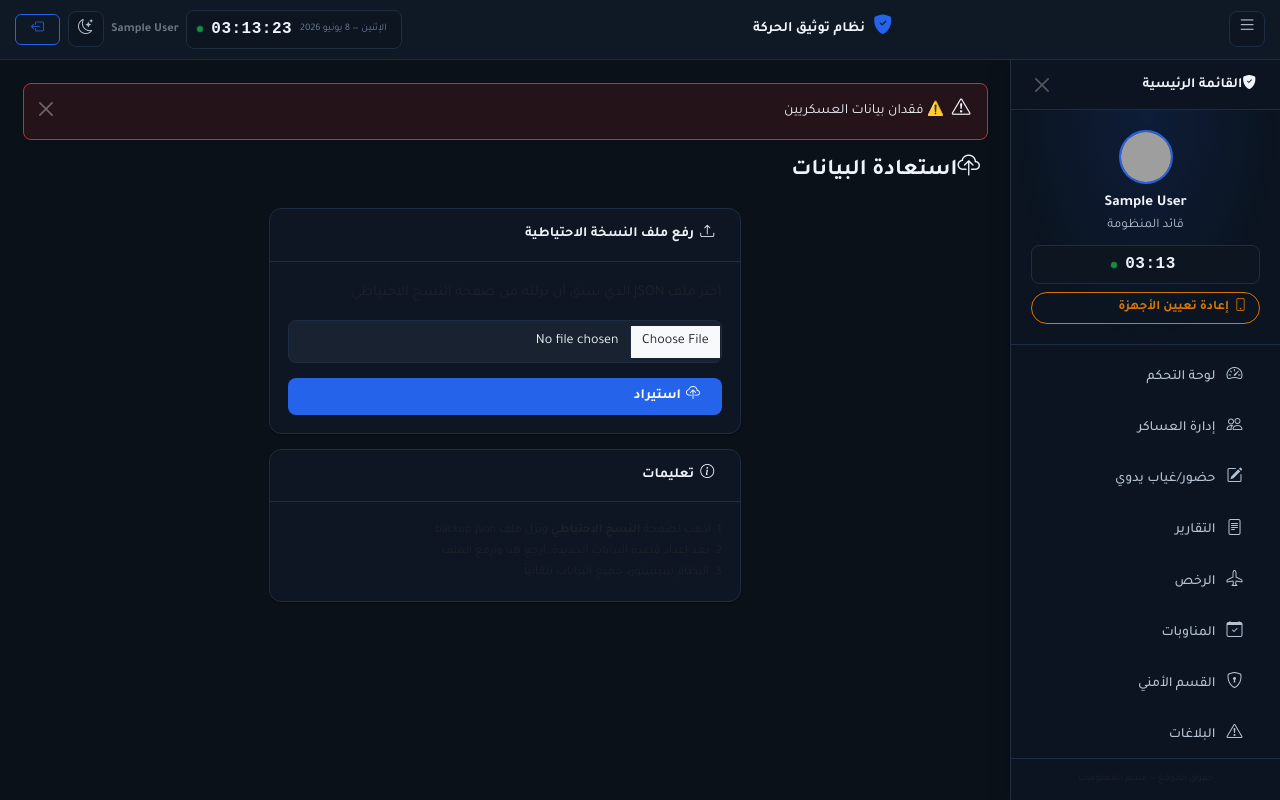
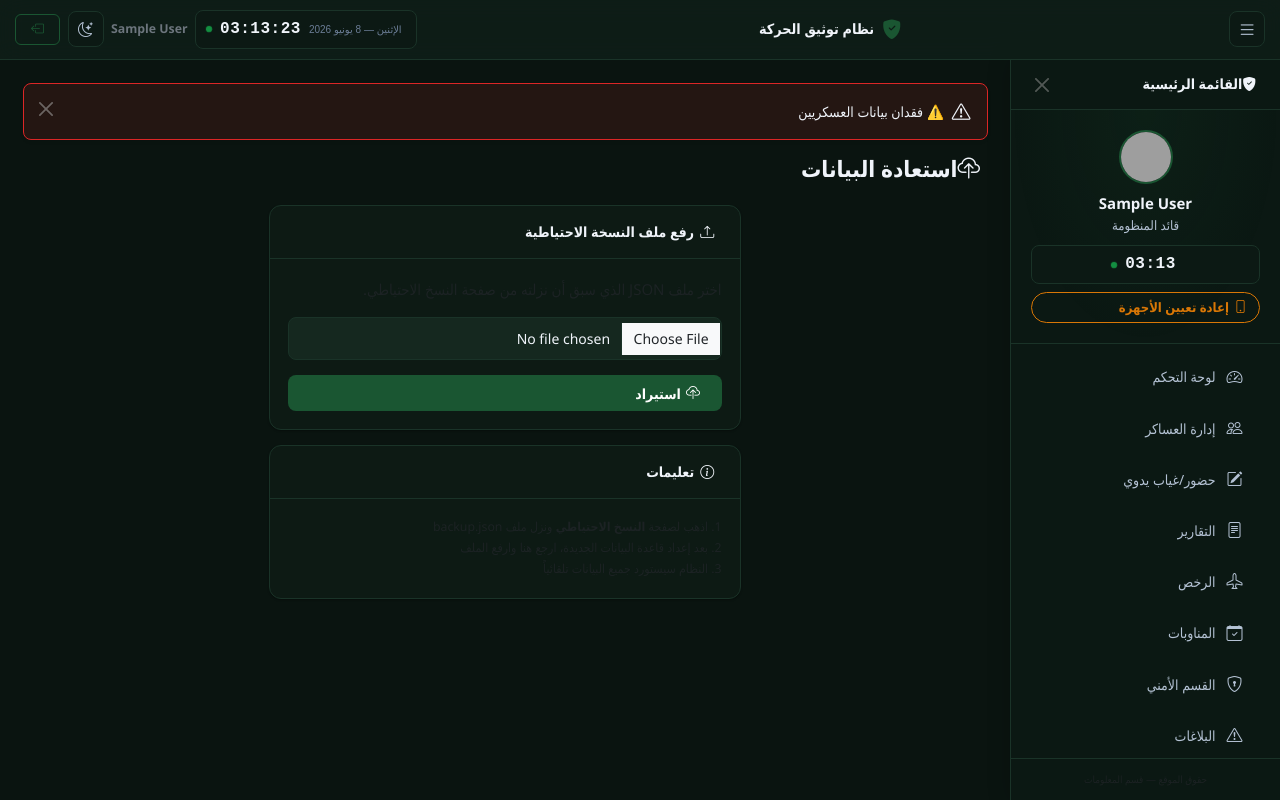
Before and after one commit to AXZksa/military-system, a Flask app: page /admin/restore in a window 1280 px wide. Run offline with Flask 3, Linux system fonts and the light colour scheme; the visitor is signed in with stand-in values (Sample User, id 1); data comes from the database, SQL or seed files in the repository; data that the repository does not hold is empty; some libraries are stand-ins or nearby versions; grey boxes are pictures that could not be loaded.

Commit message:
تغيير الثيم إلى الأخضر العسكري والذهبي مع خطوط النظام

```diff
--- a/static/css/style.css
+++ b/static/css/style.css
@@ -1,34 +1,38 @@
 :root {
-    --bg-primary: #0b1119;
-    --bg-secondary: #111b28;
-    --bg-tertiary: #182230;
-    --bg-card: #0e1624;
-    --bg-card-hover: #141e30;
-    --surface: #0d1521;
-    --surface-hover: #162236;
-    --border: #1e2d42;
-    --border-light: #152235;
-    --border-glow: rgba(37,99,235,.2);
+    --bg-primary: #0a1410;
+    --bg-secondary: #0f1e18;
+    --bg-tertiary: #15281f;
+    --bg-card: #0d1a14;
+    --bg-card-hover: #12241d;
+    --surface: #0c1914;
+    --surface-hover: #14261f;
+    --border: #1a3328;
+    --border-light: #13251d;
+    --border-glow: rgba(26,86,50,.2);
     --text-primary: #f0f4fa;
     --text-secondary: #b4c2d4;
     --text-muted: #6b7d96;
-    --accent-blue: #2563eb;
-    --accent-blue-hover: #3b82f6;
-    --accent-blue-dim: rgba(37,99,235,.12);
-    --accent-blue-glow: rgba(37,99,235,.25);
-    --accent-navy: #1e40af;
+    --accent-blue: #1a5632;
+    --accent-blue-hover: #2d7a4a;
+    --accent-blue-dim: rgba(26,86,50,.12);
+    --accent-blue-glow: rgba(26,86,50,.25);
+    --accent-navy: #0d3b20;
     --accent-slate: #475569;
     --accent-green: #16a34a;
     --accent-green-dim: rgba(22,163,74,.12);
     --accent-green-glow: rgba(22,163,74,.25);
+    --accent-gold: #c8a052;
+    --accent-gold-hover: #d4b86a;
+    --accent-gold-dim: rgba(200,160,82,.12);
+    --accent-gold-glow: rgba(200,160,82,.25);
+    --accent-purple: #7c3aed;
+    --accent-purple-dim: rgba(124,58,237,.12);
+    --accent-cyan: #0891b2;
+    --accent-cyan-dim: rgba(8,145,178,.12);
     --accent-red: #dc2626;
     --accent-red-dim: rgba(220,38,38,.12);
     --accent-amber: #d97706;
     --accent-amber-dim: rgba(217,119,6,.12);
-    --accent-purple: #7c3aed;
-    --accent-purple-dim: rgba(124,58,237,.12);
-    --accent-cyan: #0891b2;
-    --accent-cyan-dim: rgba(8,145,178,.12);
     --sidebar-width: 270px;
     --topbar-height: 60px;
     --radius-sm: 4px;
@@ -49,23 +53,23 @@
 }
 
 [data-theme="light"] {
-    --bg-primary: #f2f5f9;
+    --bg-primary: #f0f2f5;
     --bg-secondary: #ffffff;
-    --bg-tertiary: #e8edf4;
+    --bg-tertiary: #e4e9ed;
     --bg-card: #ffffff;
-    --bg-card-hover: #f8faff;
+    --bg-card-hover: #f5f8f6;
     --surface: #ffffff;
-    --surface-hover: #f0f4fe;
-    --border: #cbd5e1;
-    --border-light: #dce2ec;
-    --border-glow: rgba(37,99,235,.15);
+    --surface-hover: #f0f4f1;
+    --border: #c8d1c8;
+    --border-light: #dce2dc;
+    --border-glow: rgba(26,86,50,.15);
     --text-primary: #0f1729;
     --text-secondary: #334155;
     --text-muted: #64748b;
     --shadow-sm: 0 1px 2px rgba(0,0,0,.04);
     --shadow: 0 4px 12px rgba(0,0,0,.06);
     --shadow-lg: 0 8px 24px rgba(0,0,0,.08);
-    --shadow-glow-blue: 0 0 12px rgba(37,99,235,.15);
+    --shadow-glow-blue: 0 0 12px rgba(26,86,50,.15);
 }
 
 *, *::before, *::after { box-sizing: border-box; }
@@ -74,7 +78,7 @@
 html { background: var(--bg-primary); scroll-behavior: smooth; }
 html, body {
     background-color: var(--bg-primary);
-    font-family: 'Tajawal', -apple-system, BlinkMacSystemFont, 'Segoe UI', sans-serif;
+    font-family: 'Segoe UI', 'Tahoma', 'Arab', -apple-system, BlinkMacSystemFont, sans-serif;
     color: var(--text-primary);
     overflow-x: hidden;
     min-height: 100vh;
--- a/templates/admin/dashboard.html
+++ b/templates/admin/dashboard.html
@@ -154,7 +154,7 @@
             labels: ['حاضر', 'غائب', 'إجازة', 'بدون خروج'],
             datasets: [{
                 data: [present, absent, onLeave, noOut],
-                backgroundColor: ['#22c55e', '#ef4444', '#3b82f6', '#f97316'],
+                backgroundColor: ['#22c55e', '#ef4444', '#c8a052', '#f97316'],
                 borderWidth: 0,
                 hoverOffset: 8
             }]
--- a/templates/base.html
+++ b/templates/base.html
@@ -1,9 +1,9 @@
 <!DOCTYPE html>
-<html lang="ar" dir="rtl" data-theme="dark" style="background:#080c12;">
+<html lang="ar" dir="rtl" data-theme="dark" style="background:var(--bg-primary);">
 <head>
     <meta charset="UTF-8">
     <meta name="viewport" content="width=device-width, initial-scale=1.0, maximum-scale=1.0, user-scalable=no">
-    <meta name="theme-color" content="#080c12">
+    <meta name="theme-color" content="#0a1410">
     <meta name="apple-mobile-web-app-capable" content="yes">
     <meta name="apple-mobile-web-app-status-bar-style" content="black-translucent">
     <meta name="mobile-web-app-capable" content="yes">
@@ -14,7 +14,7 @@
     <link href="https://cdn.jsdelivr.net/npm/bootstrap@5.3.2/dist/css/bootstrap.rtl.min.css" rel="stylesheet">
     <link href="https://cdn.jsdelivr.net/npm/bootstrap-icons@1.11.3/font/bootstrap-icons.min.css" rel="stylesheet">
     <link href="{{ url_for('static', filename='css/style.css') }}" rel="stylesheet">
-    <link href="https://fonts.googleapis.com/css2?family=Tajawal:wght@400;500;600;700;800&display=swap" rel="stylesheet">
+
 </head>
 <body>
     <div class="page-loader" id="pageLoader">
```
